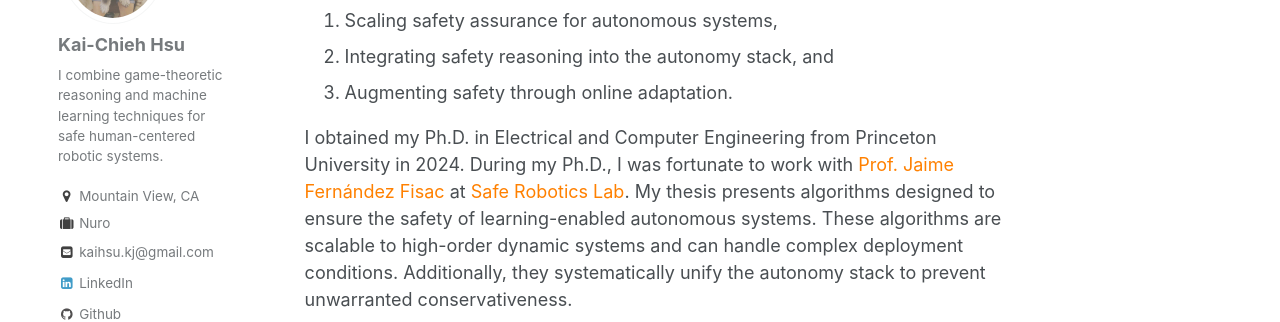
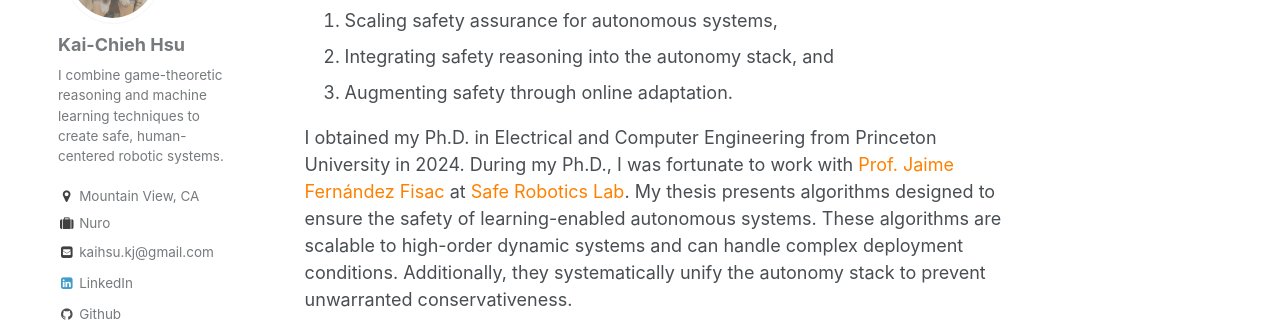
Before and after one commit to kaichiehhsu/kaichiehhsu.github.io, a Jekyll site: the page built from _pages/about.md, in a window 1280 px wide. Shown: the part 229-551 px from the top of the page. Built offline with Jekyll 4.4.1, drawn with Linux system fonts in a browser that asks for light colours.

Commit message:
modify bio

```diff
--- a/_config.yml
+++ b/_config.yml
@@ -84,7 +84,7 @@ analytics:
 author:
   name             : "Kai-Chieh Hsu"
   avatar           : "me-1.jpg"
-  bio              : "I combine game-theoretic reasoning and machine learning techniques for safe human-centered robotic systems." #"Your biography for the left-hand sidebar"
+  bio              : "I combine game-theoretic reasoning and machine learning techniques to create safe, human-centered robotic systems." #"Your biography for the left-hand sidebar"
   location         : "Mountain View, CA" #"Your location for the left-hand sidebar"
   employer         : "Nuro"
   pubmed           :
```
Also changed, not shown: 1 other file.
